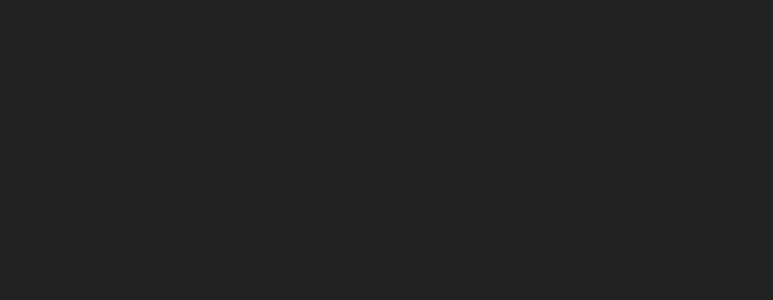
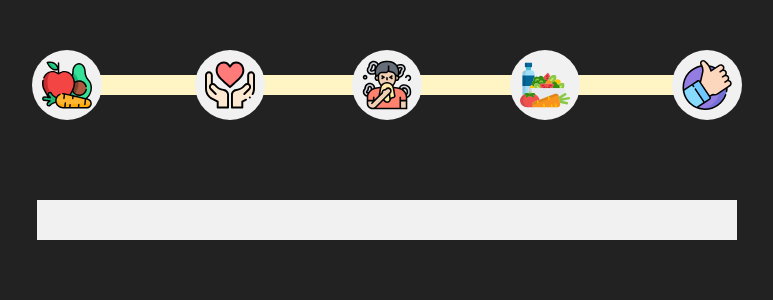
Before and after one commit to Waliddjla/Multi-step-validation, a React (Create React App) app: page / in a window 1280 px wide. Shown: the top 300 px of the page, without its empty margins (253-1026 px from the left). Built offline with nearby package versions, Linux system fonts and the light colour scheme.

Commit message:
indicator line with img

```diff
--- a/src/App.js
+++ b/src/App.js
@@ -4,7 +4,9 @@
 function App() {
   return (
     <div className="App">
+
   <MultiForm />
+
     </div>
   );
 }
--- /dev/null
+++ b/src/Components/MultiForm/Indicator/Indicator.js
@@ -0,0 +1,39 @@
+import React from 'react'
+import './Indicator.css'
+import healthy from './icons/healthy.svg'
+import love from './icons/love.svg'
+import diet from './icons/diet.svg'
+import thumb from './icons/thumb.svg'
+import allergy from './icons/allergy.svg'
+
+
+export default function Indicator() {
+  return (
+    <div className='container-indicator'>
+      <div className="lines">
+        <div className="line upper-line"></div>
+        <div className=" line under-line"></div>
+        <div className="container-img">
+          <div className="bloc-img">
+            <img src={healthy} alt="image" />
+            </div>
+            <div className="bloc-img">
+            <img src={love} alt="image" />
+              </div>
+            <div className="bloc-img">
+            <img src={allergy} alt="image" />
+            </div>
+            <div className="bloc-img">
+            <img src={diet} alt="image" />
+            </div>
+            <div className="bloc-img">
+            <img src={thumb} alt="image" />
+            </div>
+        </div>
+      </div>
+
+
+
+    </div>
+  )
+}
--- a/src/Components/MultiForm/MultiForm.js
+++ b/src/Components/MultiForm/MultiForm.js
@@ -1,5 +1,6 @@
 import React, {useState} from 'react'
 import './MultiForm.css'
+import Indicator from './Indicator/Indicator'
 
 export default function MultiForm() {
 
@@ -13,8 +14,8 @@
 
     })
   return (
-    <div>
-
+    <div className='container-multiform '>
+      <Indicator />
     </div>
   )
 }
```
